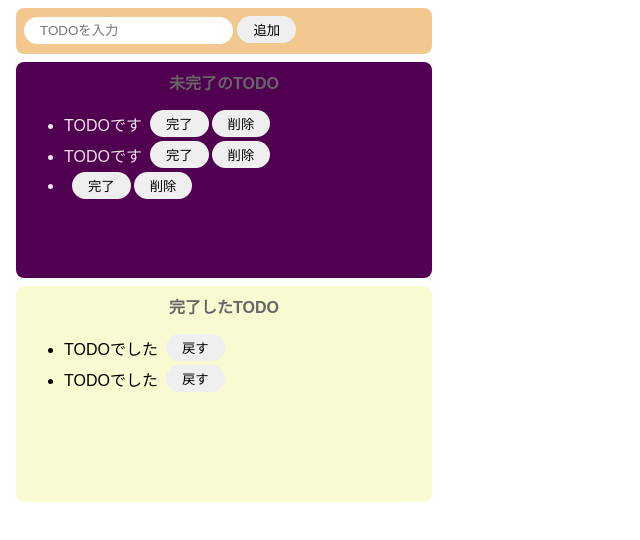
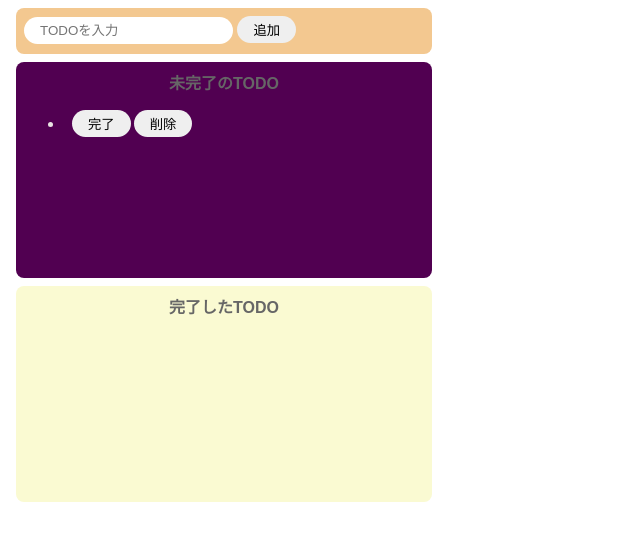
Before and after one commit to goriate-0/Rezero-todoappJSvanilla, a website built with Parcel: page index.html in a window 1280 px wide. Both pictures are taken after a click on the button "追加". Shown: the whole page, without its empty margins (0-640 px from the left). Built offline with nearby package versions, Linux system fonts and the light colour scheme.

Commit message:
完成！！！ vanillaJS

```diff
--- a/index.html
+++ b/index.html
@@ -12,31 +12,11 @@
     </div>
     <div class="incomplete-area">
       <p class="title">未完了のTODO</p>
-      <ul id="incomplete-list">
-        <div class="list-row">
-          <li class="incomp-item">TODOです</li>
-          <button>完了</button>
-          <button>削除</button>
-        </div>
-        <div class="list-row">
-          <li class="incomp-item">TODOです</li>
-          <button>完了</button>
-          <button>削除</button>
-        </div>
-      </ul>
+      <ul id="incomplete-list"></ul>
     </div>
     <div class="complete-area">
       <p class="title">完了したTODO</p>
-      <ul id="complete-list">
-        <div class="list-row">
-          <li>TODOでした</li>
-          <button>戻す</button>
-        </div>
-        <div class="list-row">
-          <li>TODOでした</li>
-          <button>戻す</button>
-        </div>
-      </ul>
+      <ul id="complete-list"></ul>
     </div>
     <script src="src/index.js"></script>
   </body>
--- a/src/index.js
+++ b/src/index.js
@@ -5,6 +5,16 @@ const onClickAdd = () => {
   const inputText = document.getElementById("add-text").value;
   document.getElementById("add-text").value = "";
 
+  createIncompleteList(inputText);
+};
+
+// 未完了リストから指定の要素を削除
+const deleteFromIncompletelist = (target) => {
+  document.getElementById("incomplete-list").removeChild(target);
+};
+
+// 未完了リストに追加する関数
+const createIncompleteList = (text) => {
   // divタグを生成する
   const div = document.createElement("div");
   div.className = "list-row";
@@ -12,7 +22,7 @@ const onClickAdd = () => {
   // liタグを生成する
   const li = document.createElement("li");
   li.className = "incomp-item";
-  li.innerText = inputText;
+  li.innerText = text;
 
   // 完了buttonを生成する
   const completeButton = document.createElement("button");
@@ -27,16 +37,25 @@ const onClickAdd = () => {
     // TODO内容テキストを取得
     const text = addTarget.firstElementChild.innerText;
 
-    // div以下を初期化
+    // div以下(addTargetの中身でdiv以外)を初期化
     addTarget.textContent = null;
 
     //liタグ生成
     const li = document.createElement("li");
     li.innerText = text;
 
-    // buttonタグ生成
+    // 戻すbuttonタグ生成
     const backButton = document.createElement("button");
     backButton.innerText = "戻す";
+    backButton.addEventListener("click", () => {
+      // 押された戻すボタンの親タグ(div)を完了リストから削除
+      const deleteTarget = backButton.parentNode;
+      document.getElementById("complete-list").removeChild(deleteTarget);
+
+      // テキスト取得
+      const text = backButton.parentNode.firstElementChild.innerText;
+      createIncompleteList(text);
+    });
 
     // divタグ(addTarget)の子要素に各要素を設定
     addTarget.appendChild(li);
@@ -63,11 +82,6 @@ const onClickAdd = () => {
   document.getElementById("incomplete-list").appendChild(div);
 };
 
-// 未完了リストから指定の要素を削除
-const deleteFromIncompletelist = (target) => {
-  document.getElementById("incomplete-list").removeChild(target);
-};
-
 document
   .getElementById("add-button")
   .addEventListener("click", () => onClickAdd());
```
